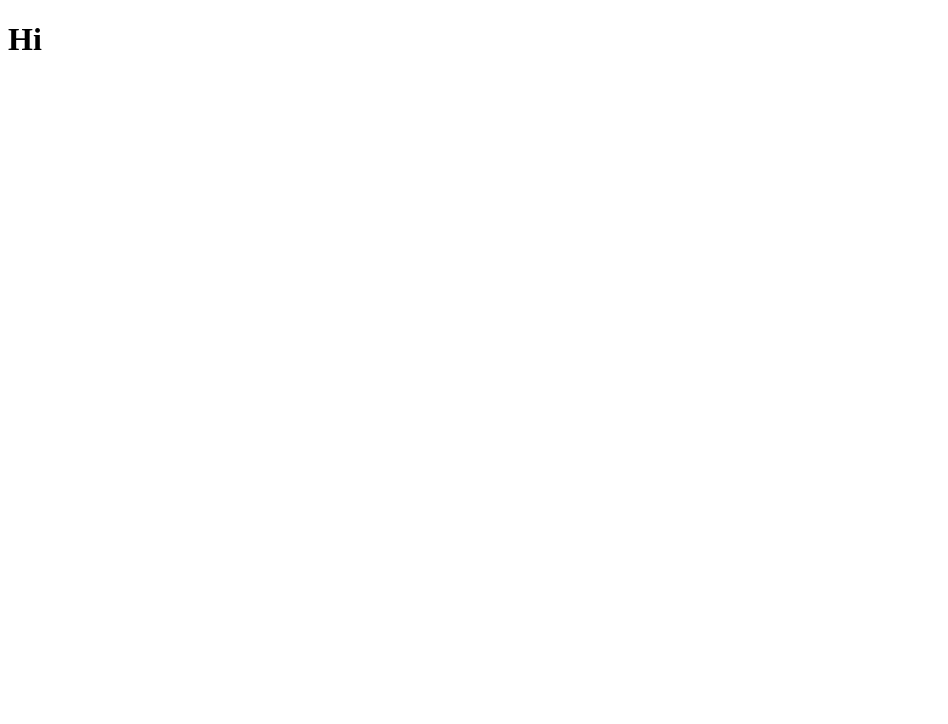
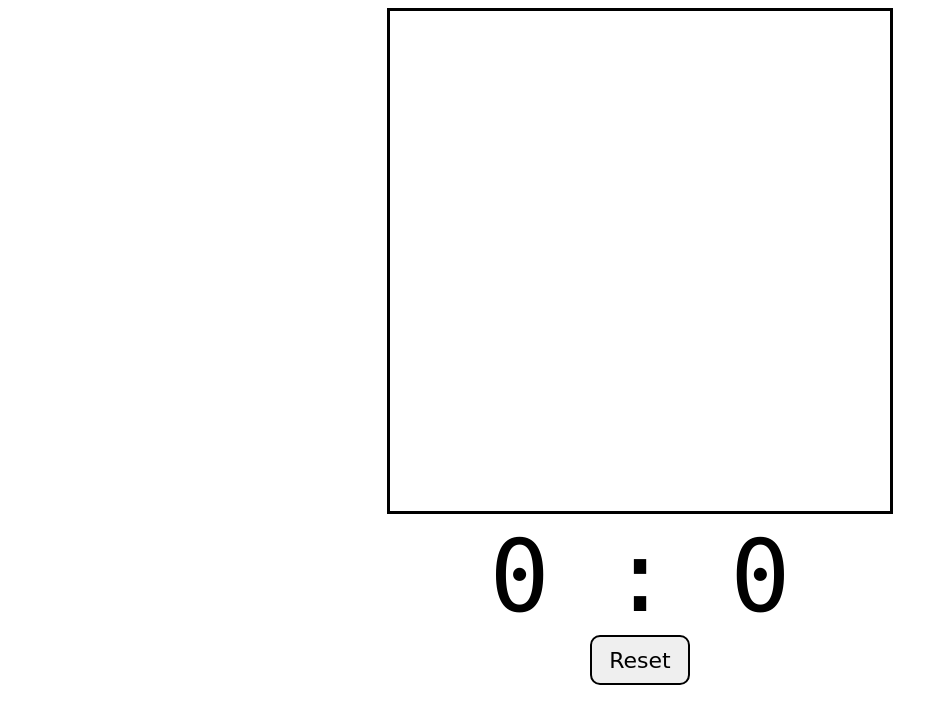
Before and after one commit to himelislam/ping-pong, a plain HTML site: page index.html in a window 1280 px wide. Shown: the whole page, without its empty margins (0-948 px from the left). Drawn offline with Linux system fonts and the light colour scheme.

Commit message:
css added

```diff
--- a/index.html
+++ b/index.html
@@ -7,7 +7,11 @@
     <link rel="stylesheet" href="style.css">
 </head>
 <body>
-    <h1>Hi</h1>
+    <div id="gameContainer">
+        <canvas id="gameBoard" width="500px" height="500px"></canvas>
+        <div id="scoreText">0 : 0</div>
+        <button id="resetBtn">Reset</button>
+    </div>
     <script src="app.js"></script>
 </body>
 </html>
--- a/style.css
+++ b/style.css
@@ -0,0 +1,21 @@
+#gameContainer{
+    text-align: center;
+}
+
+#gameBoard{
+    border: 3px solid;
+}
+
+#scoreText{
+    font-family: 'consolas', monospace;
+    font-size: 100px;
+}
+
+#resetBtn{
+    font-family: 'Permanent Marker', cursive;
+    font-size: 22px;
+    width: 100px;
+    height: 50px;
+    border: 2px solid;
+    border-radius: 10px;
+}
```
